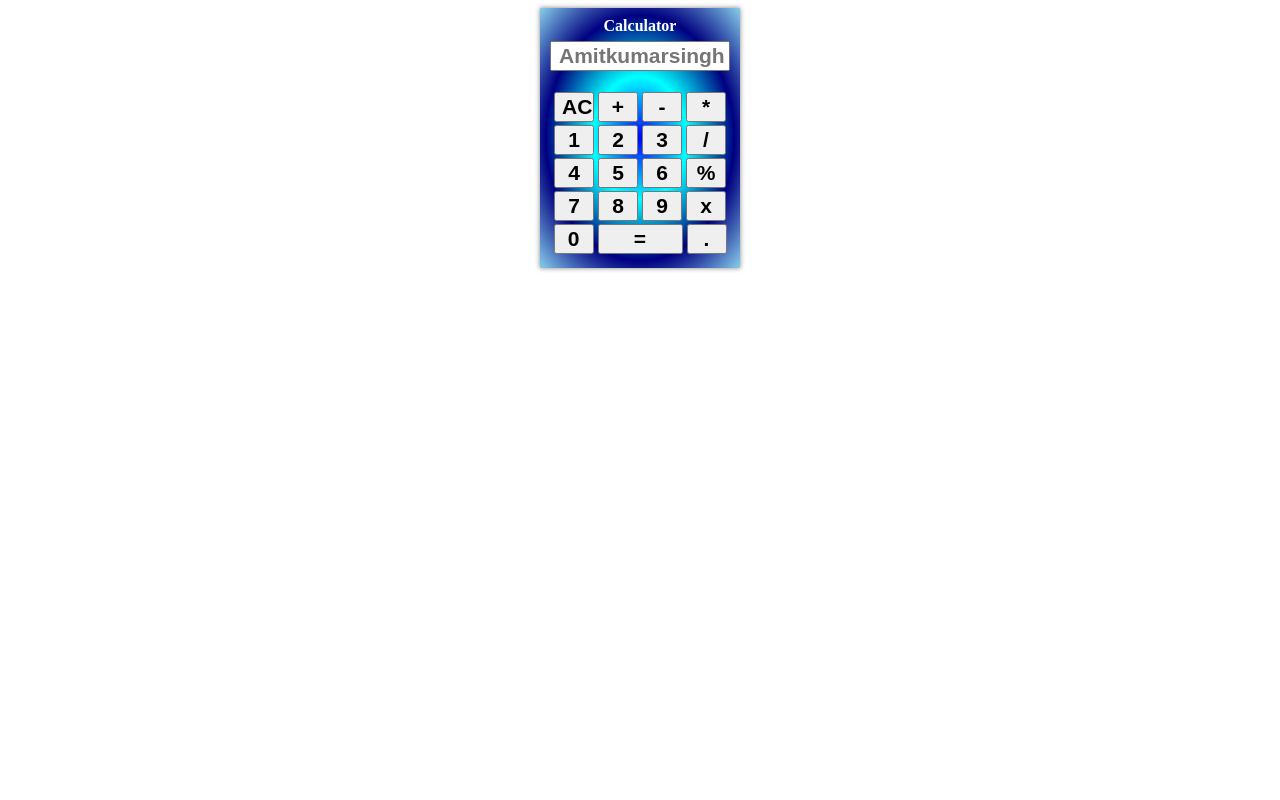
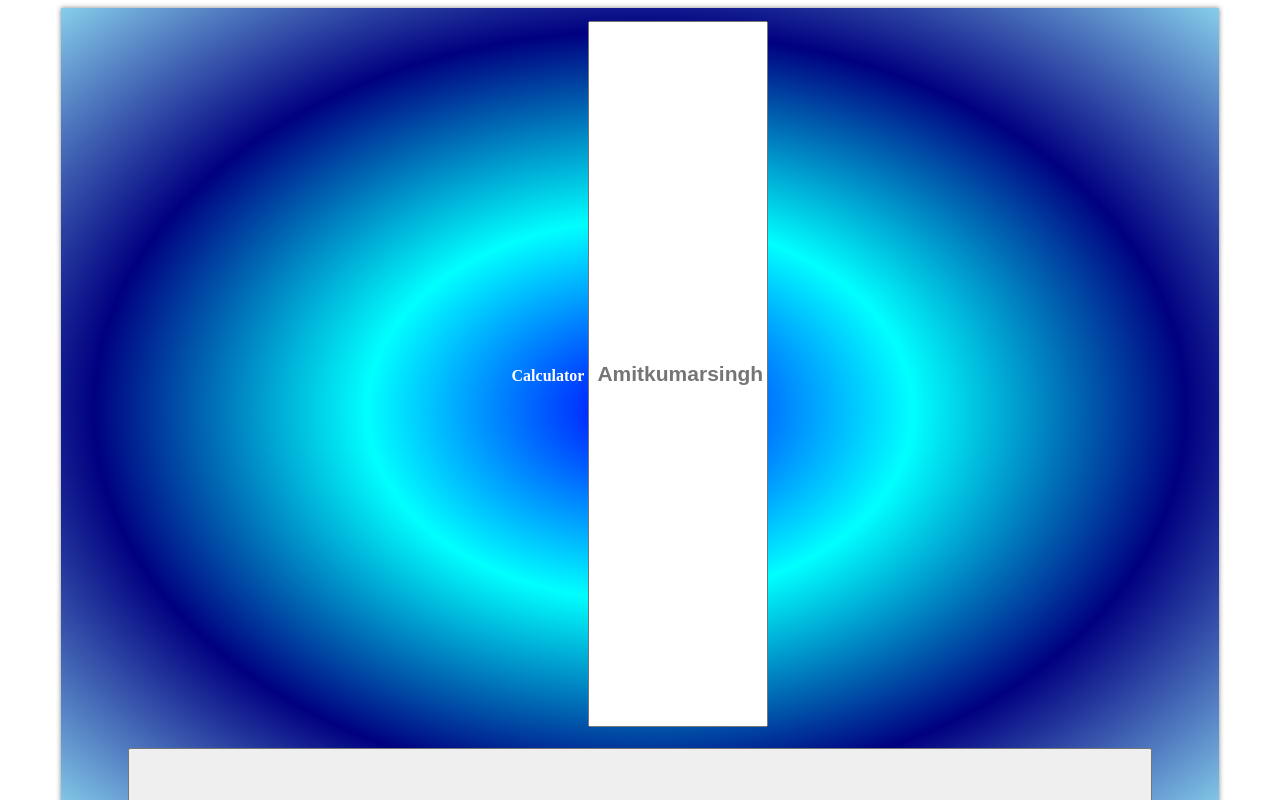
Before and after one commit to amitkumarsingh12345/Calculator-, a plain HTML site: page index.html in a window 1280 px wide. Shown: the top 800 px of the page. Drawn offline with Linux system fonts and the light colour scheme.

Commit message:
Update index.html

```diff
--- a/index.html
+++ b/index.html
@@ -7,13 +7,13 @@
               display:flex;
           }div{
               background-image:radial-gradient(blue,cyan,navy,skyblue);
-              width:200px;
-              height:255px;
-              padding-top:5px;
+              width:90%;
+              height:100%;
+              padding:10px;
               box-shadow:0px 0px 5px gray;
          }input{
-              height:30px;
-              width:40px;
+              height:90%;
+              width:90%;
               margin-top:3px;
               font-size:21px;
               font-weight:bold;
```
